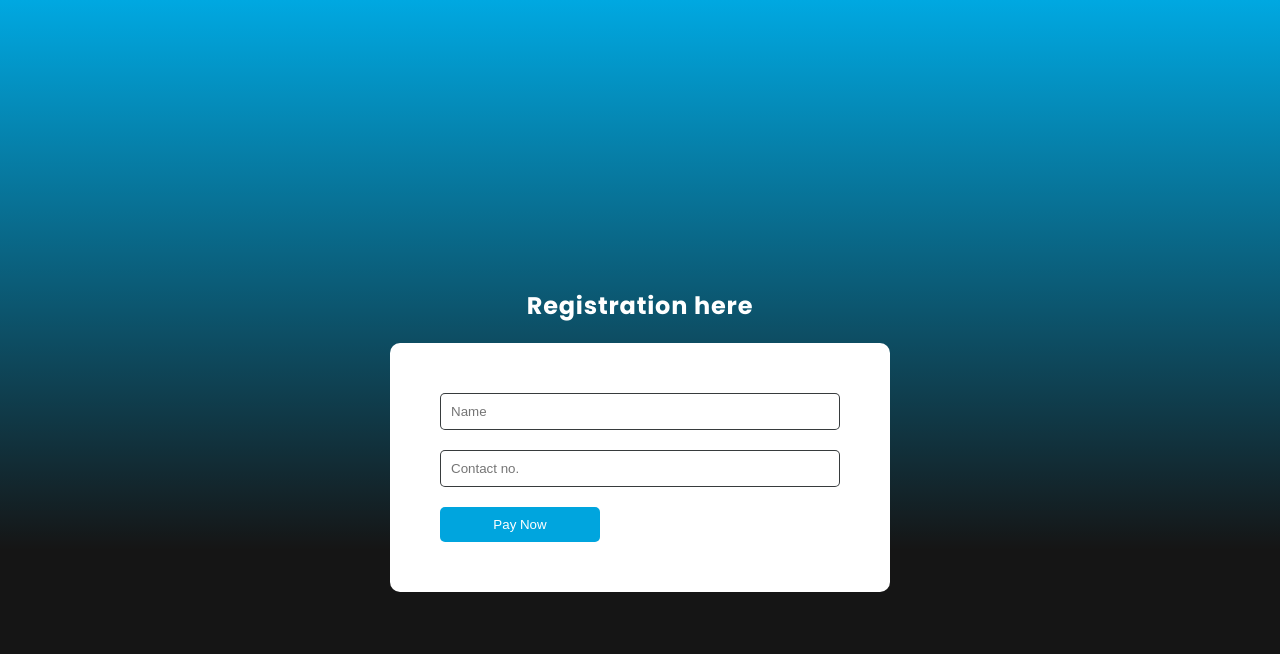
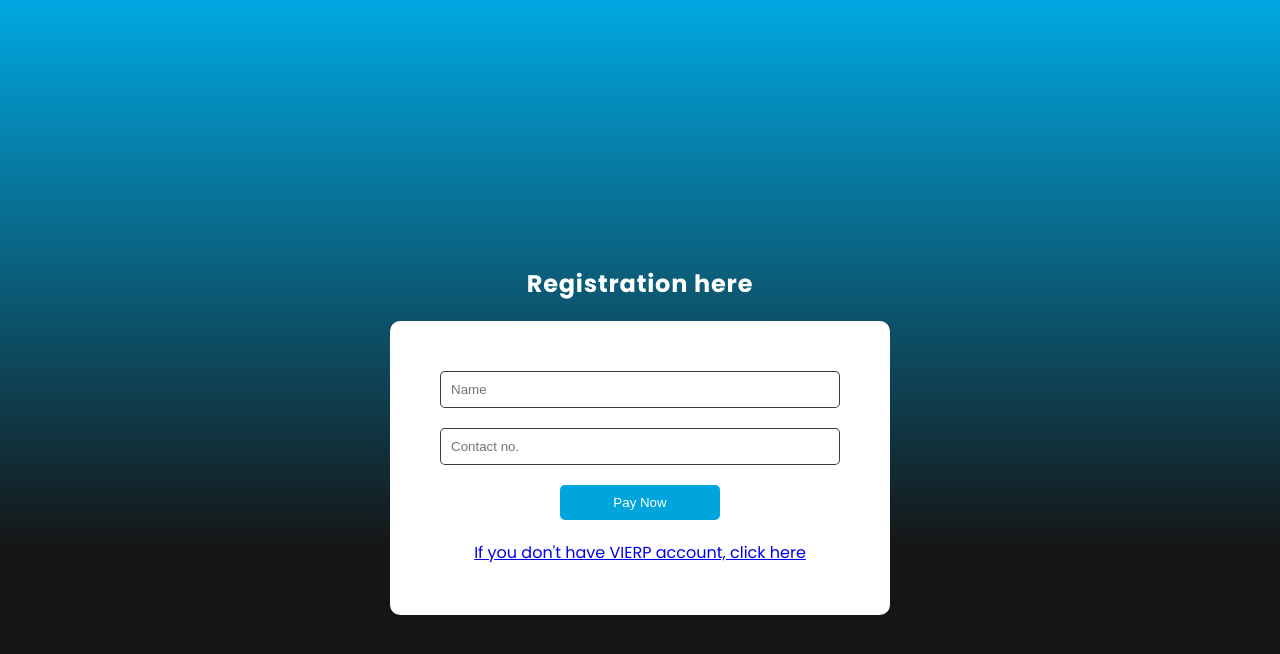
Before and after one commit to Abhirajmaid/Gandharva_website, a React (Create React App) app: page /event/reg in a window 1280 px wide. Shown: the top 654 px of the page. Built offline with nearby package versions, Linux system fonts and the light colour scheme.

Commit message:
changes 3.2

```diff
--- a/src/pages/RegisterTest/RegisterTest.jsx
+++ b/src/pages/RegisterTest/RegisterTest.jsx
@@ -110,9 +110,12 @@ const RegisterTest = () => {
             name="img"
             accept="image/png, image/jpeg"
           /> */}
-          <button type="submit" onClick={(e) => handleSubmit(e)}>
+          <button className="payNow" type="submit" onClick={(e) => handleSubmit(e)}>
             Pay Now
           </button>
+          <div type="submit" className="noVierp">
+            <a href="https://learner.vierp.in/event">If you don't have VIERP account, click here</a>
+          </div>
           {error && <p>Fill all fields above!</p>}
         </form>
       </div>
--- a/src/pages/SingleEvent/style.css
+++ b/src/pages/SingleEvent/style.css
@@ -221,6 +221,15 @@
     text-align: center;
 }
 
+.noVierp {
+    color: red;
+}
+
+.noVierp, .payNow {
+    text-align: center;
+    margin: auto
+}
+
 @media screen and (max-width:480px) {
     .event_banner {
         height: 350px;
```
